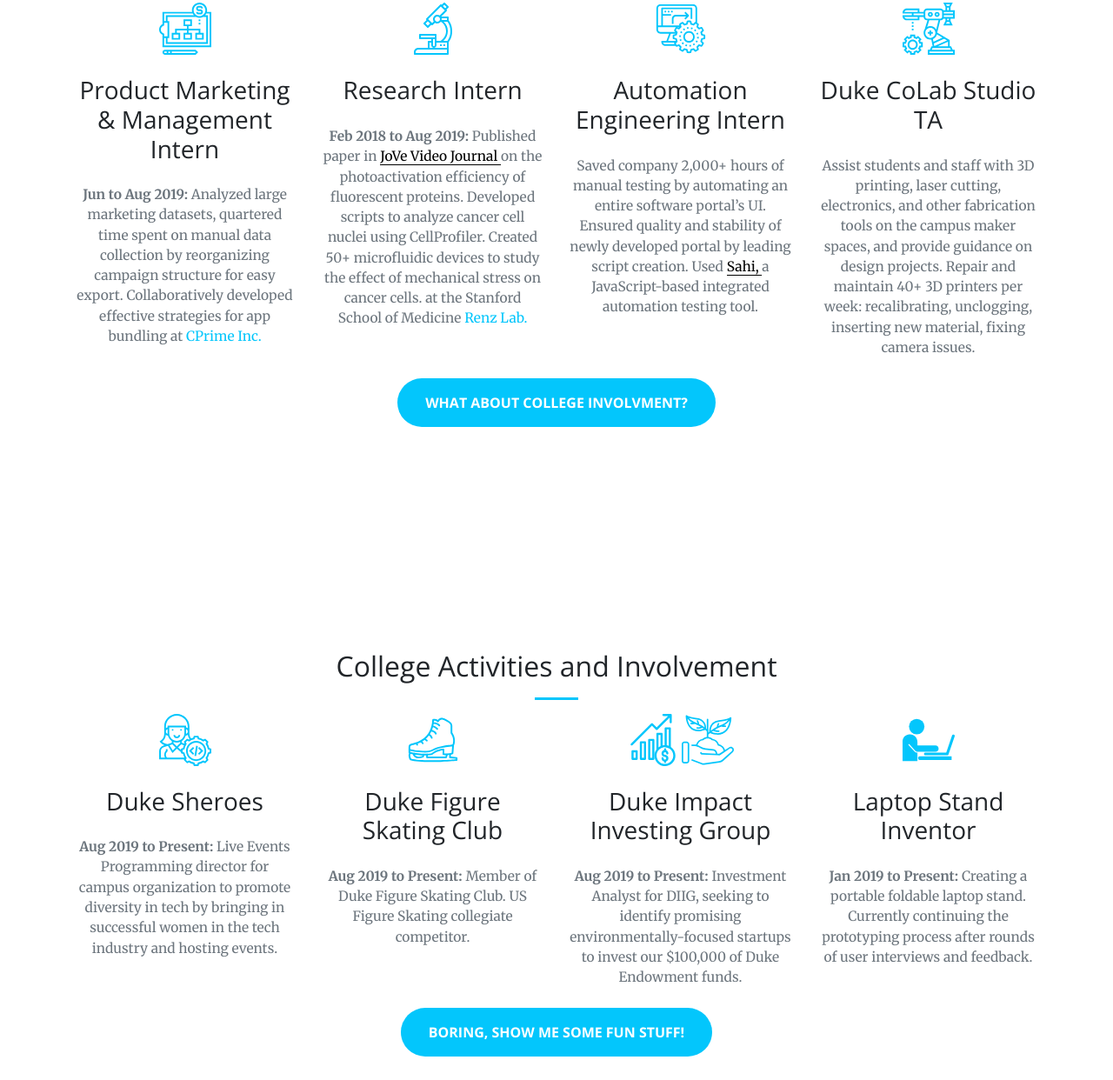
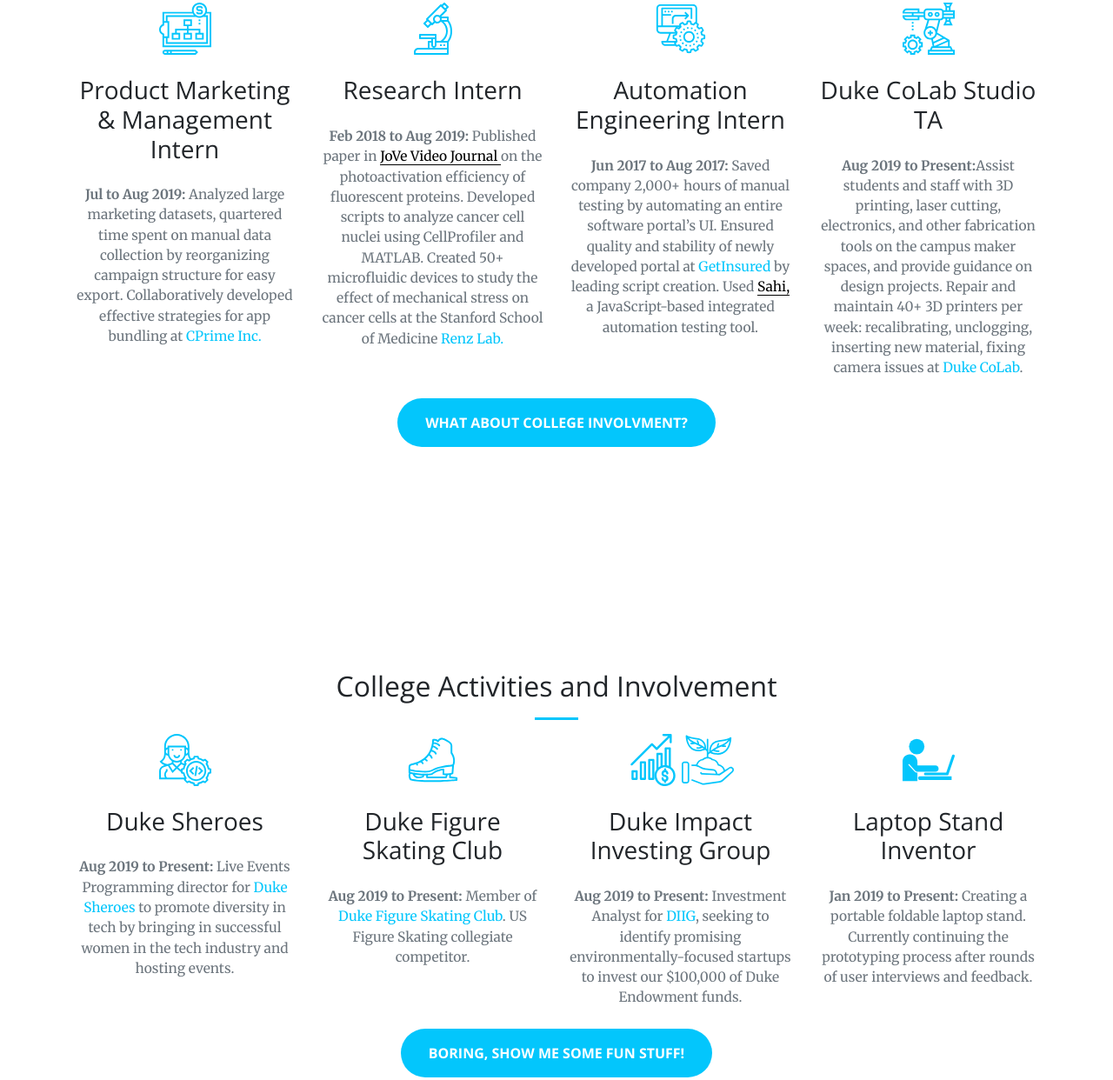
Before and after one commit to vanessachen/vanessachen.github.io, a plain HTML site: page index.html in a window 1280 px wide. Shown: the part 1601-2843 px from the top of the page at 87% size. Drawn offline with nearby package versions, Linux system fonts and the light colour scheme.

Commit message:
more small edits

```diff
--- a/index.html
+++ b/index.html
@@ -182,7 +182,7 @@
         <div class="col-lg-3 col-sm-6 text-center">
           <img src="assets/work_PM-Icon-structure.svg" width="60" height="60">
           <h3 class="mt-4 mb-4">Product Marketing & Management Intern</h3>
-          <p class="text-muted"> <b>Jun to Aug 2019:</b> Analyzed large marketing datasets, quartered time spent on manual data collection by reorganizing campaign structure for easy export. Collaboratively developed effective strategies for app bundling at
+          <p class="text-muted"> <b>Jul to Aug 2019:</b> Analyzed large marketing datasets, quartered time spent on manual data collection by reorganizing campaign structure for easy export. Collaboratively developed effective strategies for app bundling at
           <a class="text-link" href="https://www.cprime.com/" class="text-blue">CPrime Inc.</a></p>
         </div>
         <div class="col-lg-3 col-sm-6 text-center">
@@ -190,8 +190,8 @@
           <h3 class="mt-4 mb-4">Research Intern</h3>
           <p class="text-muted"> <b> Feb 2018 to Aug 2019: </b> Published paper in
           <a href="https://www.jove.com/video/58588/how-to-quantify-fraction-photoactivated-fluorescent-proteins-bulk" class="text-black-link"> JoVe Video Journal </a>
-          on the photoactivation efficiency of fluorescent proteins. Developed scripts to analyze cancer cell nuclei using CellProfiler. Created 50+ microfluidic devices to study the effect of mechanical stress on cancer cells.
-        at the Stanford School of Medicine <a class="text-link" href="http://med.stanford.edu/renzlaboratory.html" class="text-blue">Renz Lab.</a></p>
+          on the photoactivation efficiency of fluorescent proteins. Developed scripts to analyze cancer cell nuclei using CellProfiler and MATLAB.
+          Created 50+ microfluidic devices to study the effect of mechanical stress on cancer cells at the Stanford School of Medicine <a class="text-link" href="http://med.stanford.edu/renzlaboratory.html" class="text-blue">Renz Lab.</a></p>
         </div>
         <div class="col-lg-3 col-sm-6 text-center">
           <!-- TIL: Bootstrap has awesome spacing classes
@@ -199,15 +199,16 @@
 
           <img src="assets/work_automation.svg" width="60" height="60">
           <h3 class="mt-4 mb-4">Automation Engineering Intern</h3>
-          <p class="text-muted mb-4">Saved company 2,000+ hours of manual testing by automating an entire software portal’s UI.
-            Ensured quality and stability of newly developed portal by leading script creation. Used
+          <p class="text-muted mb-4"><b>Jun 2017 to Aug 2017: </b> Saved company 2,000+ hours of manual testing by automating an entire software portal’s UI.
+            Ensured quality and stability of newly developed portal at <a class="text-link" href="https://www.getinsured.com/" class="text-blue">GetInsured</a> by leading script creation. Used
             <a href="https://sahipro.com/" class="text-black-link"> Sahi, </a> a JavaScript-based integrated automation testing tool.</p>
         </div>
         <div class="col-lg-3 col-sm-6 text-center">
           <img src="assets/work_assembly.svg" width="60" height="60">
           <h3 class="mt-4 mb-4">Duke CoLab Studio TA</h3>
-          <p class="text-muted mb-4">Assist students and staff with 3D printing, laser cutting, electronics, and other fabrication tools
-on the campus maker spaces, and provide guidance on design projects. Repair and maintain 40+ 3D printers per week: recalibrating, unclogging, inserting new material, fixing camera issues.</p>
+          <p class="text-muted mb-4"><b>Aug 2019 to Present:</b>Assist students and staff with 3D printing, laser cutting, electronics, and other fabrication tools
+on the campus maker spaces, and provide guidance on design projects. Repair and maintain 40+ 3D printers per week: recalibrating, unclogging, inserting new material,
+fixing camera issues at <a class="text-link" href="https://colab.duke.edu/" class="text-blue">Duke CoLab</a>.</p>
           <p class="text-muted"></p>
         </div>
       </div>
@@ -229,14 +230,13 @@
           <img src="assets/CollegeActivities_Womanprogrammer.svg" width="60" height="60">
           <h3 class="mt-4 mb-4">Duke Sheroes</h3>
           <p class="text-muted"><b>Aug 2019 to Present:</b> Live Events Programming
-            director for campus organization to promote diversity in tech by
+            director for <a class="text-link" href="https://www.sheroesproject.com/" class="text-blue">Duke Sheroes</a> to promote diversity in tech by
             bringing in successful women in the tech industry and hosting events.</p>
         </div>
         <div class="col-lg-3 col-sm-6 text-center">
           <img src="assets/CollegeActivities_ice-skating.svg" width="60" height="60">
           <h3 class="mt-4 mb-4">Duke Figure Skating Club</h3>
-          <p class="text-muted"><b>Aug 2019 to Present:</b> Member of Duke Figure Skating
-          Club. US Figure Skating collegiate competitor.</p>
+          <p class="text-muted"><b>Aug 2019 to Present:</b> Member of <a class="text-link" href="https://www.sheroesproject.com/" class="text-blue">Duke Figure Skating Club</a>. US Figure Skating collegiate competitor.</p>
         </div>
         <div class="col-lg-3 col-sm-6 text-center">
           <!-- TIL: Bootstrap has awesome spacing classes
@@ -245,9 +245,10 @@
           <img src="assets/CollegeActivities_ImpactInvesting2.svg" width="60" height="60">
           <h3 class="mt-4 mb-4">Duke Impact Investing Group</h3>
           <p class="text-muted mb-4"><b>Aug 2019 to Present:</b> Investment Analyst
-            for DIIG, seeking to identify promising environmentally-focused startups
+            for <a class="text-link" href="https://www.dukeimpact.org/" class="text-blue">DIIG</a>, seeking to identify promising environmentally-focused startups
           to invest our $100,000 of Duke Endowment funds.</p>
         </div>
+
         <div class="col-lg-3 col-sm-6 text-center">
           <img src="assets/CollegeActivities_man-working-on-a-laptop-from-side-view.svg" width="60" height="60">
           <h3 class="mt-4 mb-4">Laptop Stand Inventor</h3>
@@ -255,6 +256,8 @@
             foldable laptop stand. Currently continuing the prototyping process after
           rounds of user interviews and feedback.</p>
         </div>
+
+
       </div>
       <div class="text-center">
         <a class="btn btn-primary btn-xl js-scroll-trigger" href="#funstuff">
@@ -466,11 +469,10 @@
             <div class="portfolio-box-caption">
               <div class="portfolio-box-caption-content">
                 <div class="project-category text-faded">
-                  Racket Weather
+                  Research Paper
                 </div>
                 <div class="project-name">
-                  OPL Project. Visualizations in Racket using data from
-                  the OpenWeatherMap API.
+                  JoVe Journal Paper on photoactivation efficiency of fluorescent proteins.
                 </div>
               </div>
             </div>
```
Also changed, not shown: 1 other file.
